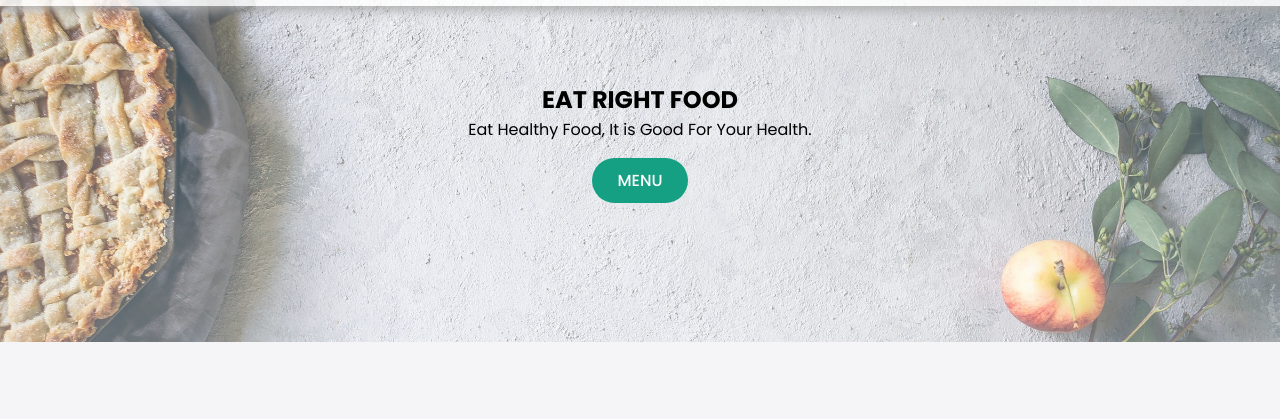
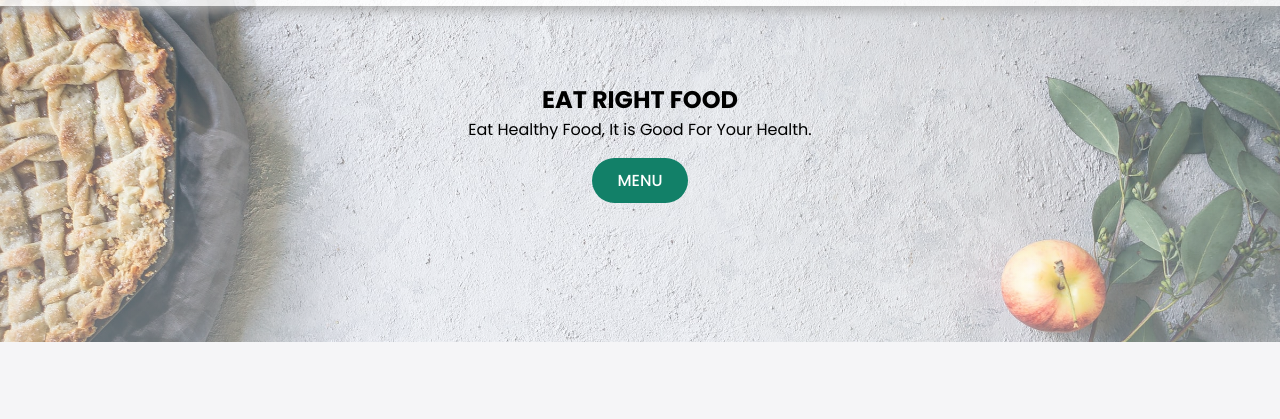
Before and after one commit to techfirex/foodwebsite, a plain HTML site: page index.html in a window 1280 px wide. In both pictures the pointer is over the link "MENU". Shown: the part 58-477 px from the top of the page. Drawn offline with nearby package versions, Linux system fonts and the light colour scheme.

Commit message:
Update style.css

```diff
--- a/style.css
+++ b/style.css
@@ -40,6 +40,12 @@ body {
 .btn-primary {
     color: #fff;
     background: #16a083;
+    transition: background 0.3s ease-in;
+}
+
+.btn-primary:hover {
+    color: #fff;
+    background: #128068;
 }
 
 /* ############ navbar styling ################ */
```
